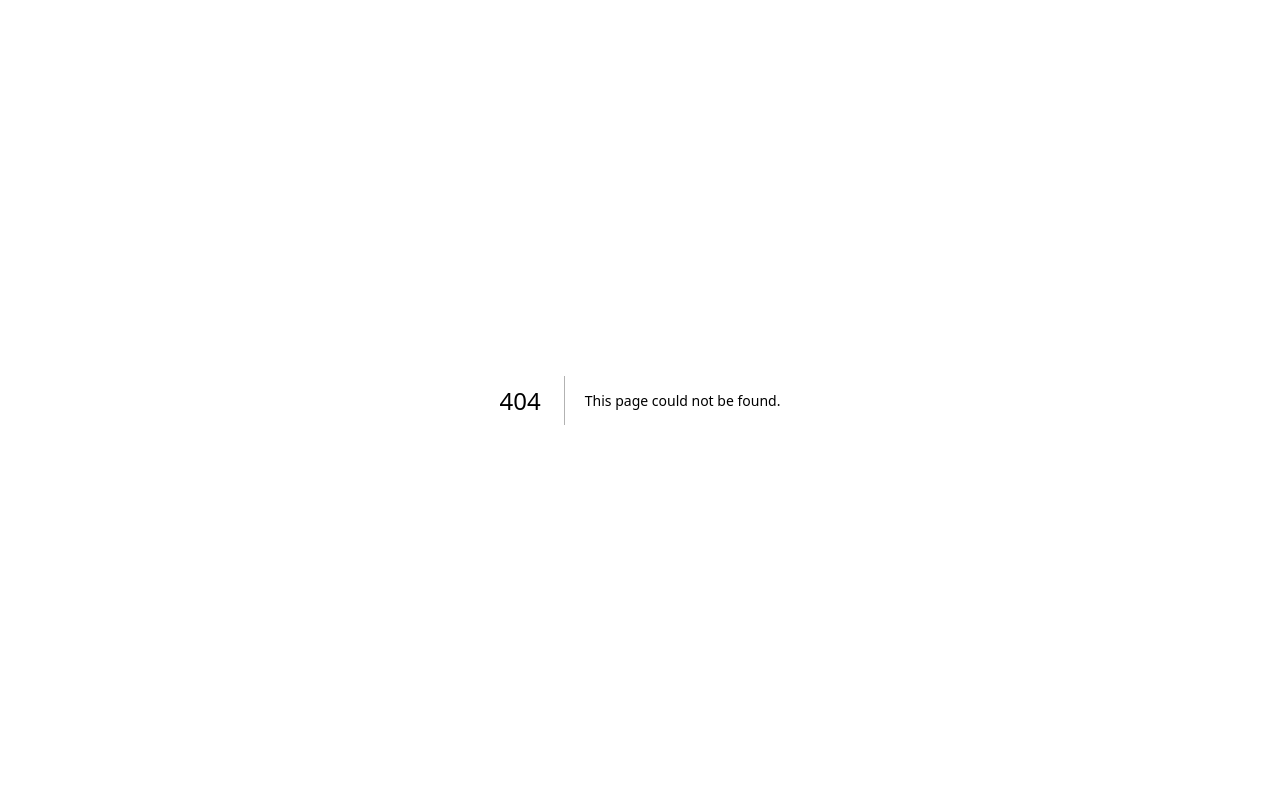
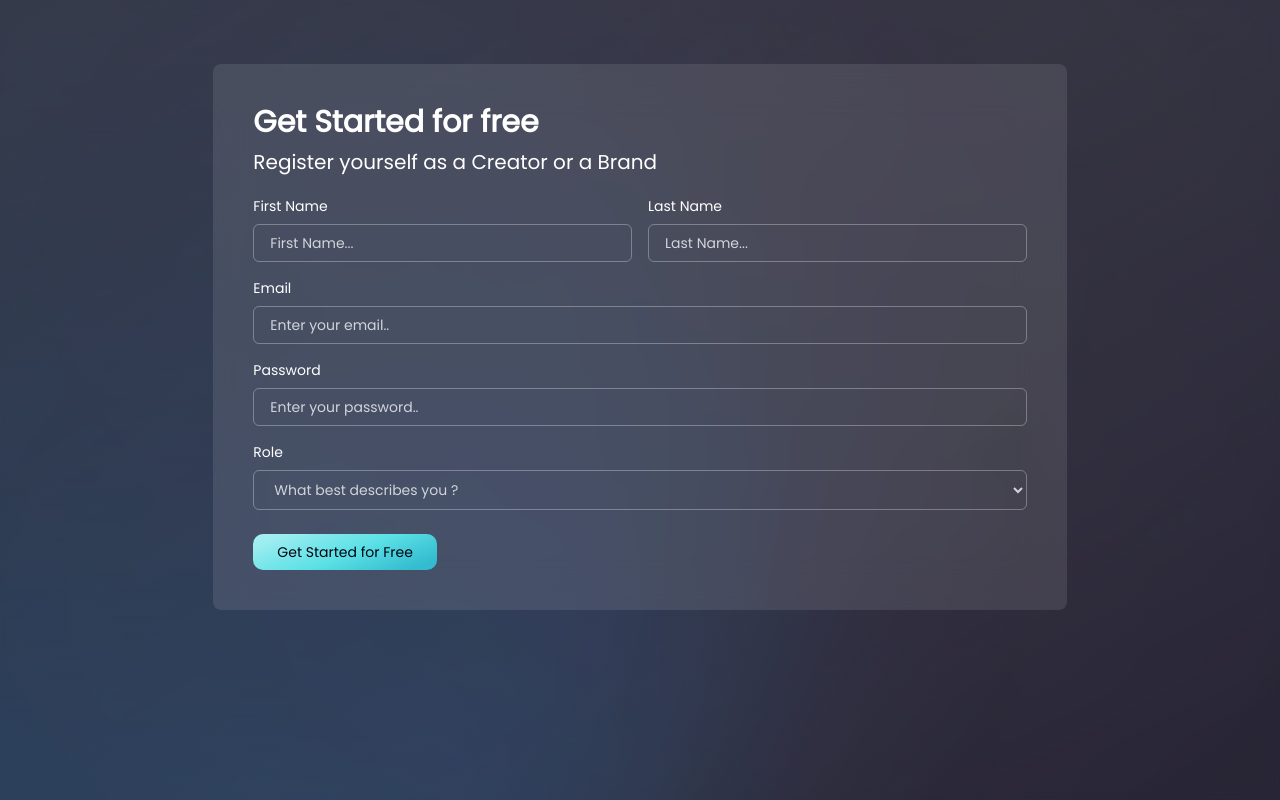
Before and after one commit to Rushi0508/HyperEdge, a Next.js app: page /getting-started in a window 1280 px wide. Before the commit this address had no page. Built offline with nearby package versions, Linux system fonts and the light colour scheme.

Commit message:
feat: getting started page

```diff
--- a/src/app/(components)/Button.tsx
+++ b/src/app/(components)/Button.tsx
@@ -1,9 +1,10 @@
+import Link from "next/link";
 import React from "react";
 
 const Button = ({ styles }:any) => (
-  <button type="button" className={`text-[15px] py-2 px-4 xs:py-2 xs:px-6 font-medium xs:text-[18px] text-primary bg-blue-gradient rounded-[10px] outline-none ${styles}`}>
-    Get Started
-  </button>
+  <Link href='/getting-started' type="button" className={`text-[15px] py-2 px-4 xs:py-2 xs:px-6 font-medium xs:text-[18px] text-primary bg-blue-gradient rounded-[10px] outline-none ${styles}`}>
+    Get Started for Free
+  </Link>
 );
 
 export default Button;
--- /dev/null
+++ b/src/app/getting-started/layout.tsx
@@ -0,0 +1,25 @@
+import type { Metadata } from "next";
+import { Inter, Poppins } from "next/font/google";
+import "../globals.css";
+
+const inter = Poppins({
+  subsets: ["latin"],
+  weight: "400",
+});
+
+export const metadata: Metadata = {
+  title: "Create Next App",
+  description: "Generated by create next app",
+};
+
+export default function RootLayout({
+  children,
+}: {
+  children: React.ReactNode;
+}) {
+  return (
+    <html lang="en">
+      <body className={inter.className}>{children}</body>
+    </html>
+  );
+}
--- /dev/null
+++ b/src/app/getting-started/page.tsx
@@ -0,0 +1,82 @@
+"use client"
+
+import { useState } from "react"
+import { Footer } from "../(components)"
+
+const page = () => {
+    const [role, setRole] = useState("-1")
+  return (
+    <>
+    <div className="h-screen relative bg-gray-gradient overflow-hidden">
+        <div className="absolute bg-gradient-to-br h-full rounded-full blue__gradient blur-2xl circle-left"></div>
+        <div className="absolute bg-gradient-to-br h-full rounded-full blue__gradient blur-2xl circle-right"></div>
+
+        <div className="absolute w-96 h-96 backdrop-blur-sm pink__gradient rounded-full z-9 top-1/2 right-1/2"></div>
+        <div className="absolute w-72 h-72 backdrop-blur-sm pink__gradient rounded-full z-9 bottom-1/2 left-1/2"></div>
+        <div className="absolute w-16 h-16 backdrop-blur-sm bg-black-gradient rounded-full z-9 inset-y-2/4 inset-x-3/4"></div>
+
+        <div className="absolute top-0 w-full h-screen backdrop-blur-sm bg-gradient-to-br to-gray-600/30 from-gray-800/40"></div>
+    </div>
+
+    <div className="flex justify-center">
+        <div className="w-[90%] sm:w-5/6 md:w-4/6 xl:w-3/6 absolute top-[8%] backdrop-blur-xl bg-white/10 rounded-lg p-6 xs:p-10 sm:p-10 md:p-10">
+            <h1 className="text-white font-semibold text-xl sm:text-2xl md:text-3xl mb-2">Get Started for free</h1>
+            <p className="text-white text-xs sm:text-xl mb-5">Register yourself as a Creator or a Brand</p>
+            <div className="relative text-sm xl:text-base">
+                <div className="sm:flex flex-1 items-center gap-4 mb-4">
+                    <div className="flex flex-col gap-2 w-full mb-4 sm:mb-0">
+                        <label className="text-white" htmlFor="fname">First Name</label>
+                        <input
+                            type="text"
+                            id="fname"
+                            placeholder="First Name..."
+                            className="placeholder:text-gray-300 text-white outline-none focus:border-[#def9fa] w-full form-input py-2 px-4 rounded-md bg-transparent border border-white/30"
+                        />
+                    </div>
+                    <div className="flex flex-col gap-2 w-full">
+                        <label className="text-white" htmlFor="lname">Last Name</label>
+                        <input
+                            type="text"
+                            id="lname"
+                            placeholder="Last Name..."
+                            className="placeholder:text-gray-300 text-white outline-none focus:border-[#def9fa] w-full form-input py-2 px-4 rounded-md bg-transparent border border-white/30"
+                        />
+                    </div>
+                </div>
+                <div className="flex flex-col gap-2 mb-4">
+                    <label className="text-white" htmlFor="email">Email</label>
+                    <input
+                        type="email"
+                        id="email"
+                        placeholder="Enter your email.."
+                        className="placeholder:text-gray-300 text-white outline-none focus:border-[#def9fa] w-full form-input py-2 px-4 rounded-md bg-transparent border border-white/30"
+                    />
+                </div>
+                <div className="flex flex-col gap-2 mb-4">
+                    <label className="text-white" htmlFor="password">Password</label>
+                    <input
+                        type="password"
+                        id="password"
+                        placeholder="Enter your password.."
+                        className="placeholder:text-gray-300 text-white outline-none focus:border-[#def9fa] w-full form-input py-2 px-4 rounded-md bg-transparent border border-white/30"
+                    />
+                </div>
+                <div className="flex flex-col gap-2 mb-4">
+                    <label className="text-white" htmlFor="role">Role</label>
+                    <select id="role" onChange={(e)=>{setRole(e.target.value)}} className={`${role== "-1"? 'text-gray-300' : 'text-white'} outline-none focus:border-[#def9fa] w-full form-input py-2 px-4 rounded-md bg-transparent border border-white/30`}>
+                        <option className="text-black" selected value="-1">What best describes you ?</option>
+                        <option className="text-black" value="0">Influencer</option>
+                        <option className="text-black" value="1">Brand</option>
+                    </select>
+                </div>
+                <button type="button" className={`mt-2 text-sm py-2 px-4 xs:py-2 xs:px-6 font-medium xl:text-base text-primary bg-blue-gradient rounded-[10px] outline-none`}>
+                    Get Started for Free
+                </button>
+            </div>
+        </div>
+    </div>
+    </>
+  )
+}
+
+export default page
--- a/src/app/globals.css
+++ b/src/app/globals.css
@@ -4,6 +4,19 @@
 @tailwind components;
 @tailwind utilities;
 
+
+.circle-left{
+  height: 1500px;
+  width: 1500px;
+  left: -750px;
+  top: -250px;
+}
+.circle-right{
+  height: 100px;
+  width: 1000px;
+  left: -500px;
+  top: -500px;
+}
 :root {
   --black-gradient: linear-gradient(
     144.39deg,
```
Also changed, not shown: package.json (+5 -5 lines).
